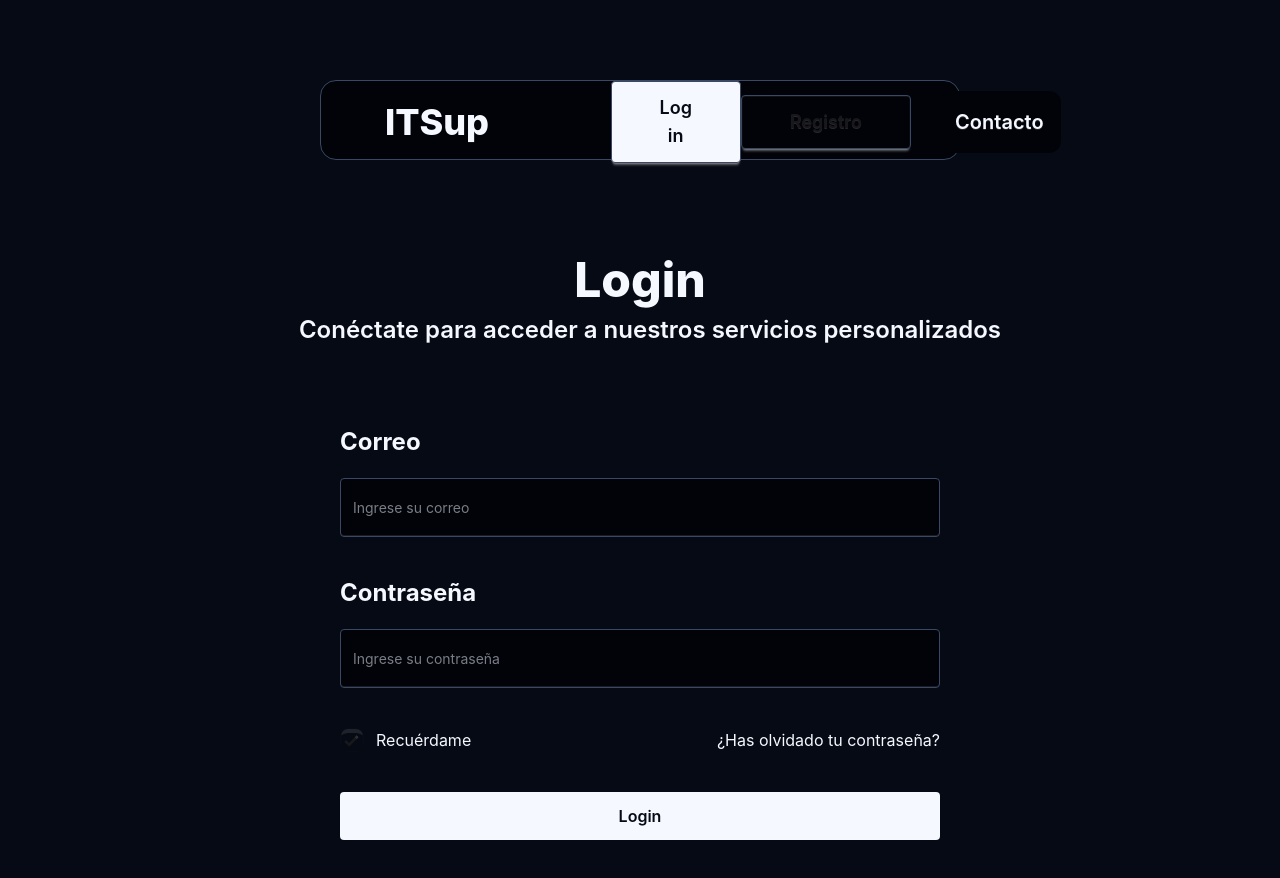
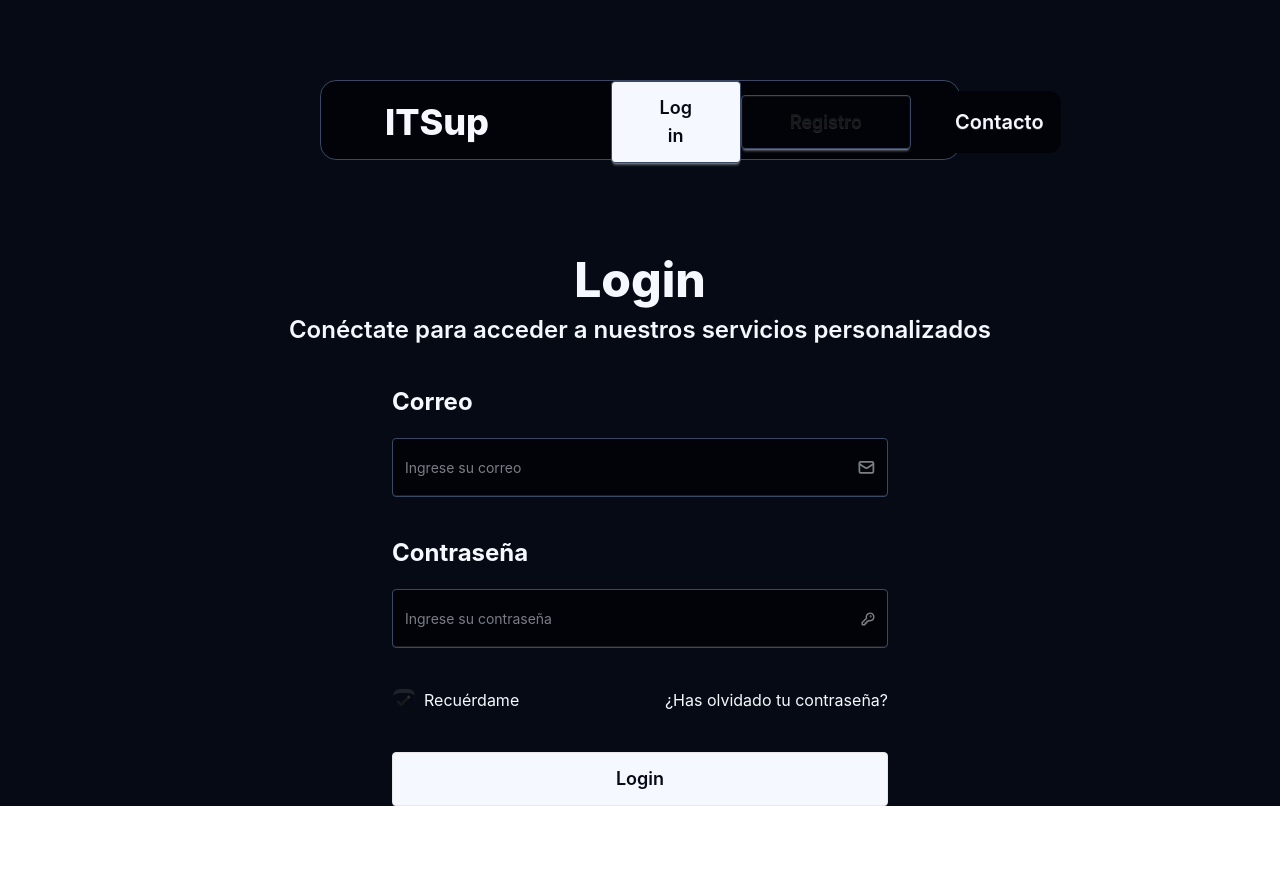
Before and after one commit to CopernicoDev/PYMES_WEB_Frontend_Angular, an Angular app: page /login in a window 1280 px wide. After the commit the page ends 806 px from the top, so only its background shows below. Built offline with nearby package versions, Linux system fonts and the light colour scheme.

Commit message:
Adaptando los apartados login y sign-up a móviles

```diff
--- a/src/app/components/input/input.html
+++ b/src/app/components/input/input.html
@@ -1,5 +1,47 @@
 <div class="grid grid-cols-1 floating-label">
+    <!-- Etiqueta del campo (ej. Correo, Contraseña) -->
     <label [for]="id()" class="mb-5 font-bold text-2xl">{{label()}}</label>
-    <input [id]="id()" [type]="type()" [placeholder]="placeholder()" [formControl]="control()"
-        class="border border-border  bg-bg-dark p-3 py-5 w-full h-full input input-md">
+
+    <!-- Contenedor visual del input estilo DaisyUI -->
+    <label
+        class="border border-border bg-bg-dark px-3 py-5 w-full h-full input input-md flex items-center justify-between gap-2">
+        <input [id]="id()" [type]="type() === 'password' && isPasswordVisible() ? 'text' : type()"
+            [placeholder]="placeholder()" [formControl]="control()"
+            class="grow bg-transparent border-none outline-none h-full w-full">
+
+        <!-- Icono de Correo (a la derecha) -->
+        @if (icon() === 'email') {
+        <svg class="h-[1.2em] w-[1.2em] opacity-50 shrink-0" xmlns="http://www.w3.org/2000/svg" viewBox="0 0 24 24">
+            <g stroke-linejoin="round" stroke-linecap="round" stroke-width="2.5" fill="none" stroke="currentColor">
+                <rect width="20" height="16" x="2" y="4" rx="2"></rect>
+                <path d="m22 7-8.97 5.7a1.94 1.94 0 0 1-2.06 0L2 7"></path>
+            </g>
+        </svg>
+        }
+
+        <!-- Icono de Contraseña (a la derecha y con toggle interactivo) -->
+        @else if (icon() === 'password') {
+        <button type="button" (click)="togglePasswordVisibility()"
+            class="focus:outline-none shrink-0 hover:text-text-muted transition-colors">
+            @if (isPasswordVisible()) {
+            <!-- Icono de Ojo tachado (Ocultar contraseña) -->
+            <svg class="h-[1.2em] w-[1.2em] opacity-50" xmlns="http://www.w3.org/2000/svg" fill="none"
+                viewBox="0 0 24 24" stroke-width="2.5" stroke="currentColor">
+                <path stroke-linecap="round" stroke-linejoin="round"
+                    d="M3.98 8.223A10.477 10.477 0 0 0 1.934 12C3.226 16.338 7.244 19.5 12 19.5c.993 0 1.953-.138 2.863-.395M6.228 6.228A10.451 10.451 0 0 1 12 4.5c4.756 0 8.773 3.162 10.065 7.498a10.522 10.522 0 0 1-4.293 5.774M6.228 6.228 3 3m3.228 3.228 3.65 3.65m7.894 7.894L21 21m-3.228-3.228-3.65-3.65m0 0a3 3 0 1 0-4.243-4.243m4.242 4.242L9.88 9.88" />
+            </svg>
+            } @else {
+            <!-- Icono de Llave DaisyUI (Mostrar contraseña) -->
+            <svg class="h-[1em] opacity-50" xmlns="http://www.w3.org/2000/svg" viewBox="0 0 24 24">
+                <g stroke-linejoin="round" stroke-linecap="round" stroke-width="2.5" fill="none" stroke="currentColor">
+                    <path
+                        d="M2.586 17.414A2 2 0 0 0 2 18.828V21a1 1 0 0 0 1 1h3a1 1 0 0 0 1-1v-1a1 1 0 0 1 1-1h1a1 1 0 0 0 1-1v-1a1 1 0 0 1 1-1h.172a2 2 0 0 0 1.414-.586l.814-.814a6.5 6.5 0 1 0-4-4z">
+                    </path>
+                    <circle cx="16.5" cy="7.5" r=".5" fill="currentColor"></circle>
+                </g>
+            </svg>
+            }
+        </button>
+        }
+    </label>
 </div>
--- a/src/app/layouts/public-layout/public-layout.html
+++ b/src/app/layouts/public-layout/public-layout.html
@@ -1,6 +1,6 @@
-<section class="flex flex-col bg-bg min-h-screen w-full text-text gap-4">
+<section class="flex flex-col bg-bg min-h-screen w-full text-text gap-4 overflow-x-hidden">
     <app-nav-bar class="w-full grid place-items-center"></app-nav-bar>
-    <main class="w-full grid  grid-cols-1">
+    <main class="w-full grid grid-cols-1">
         <router-outlet></router-outlet>
     </main>
 </section>
--- a/src/app/pages/contact/contact.html
+++ b/src/app/pages/contact/contact.html
@@ -20,7 +20,8 @@
       <app-input label="Mensaje" id="message" type="textarea" placeholder="Ingrese su mensaje"
         [control]="contactForm.controls.message"></app-input>
 
-      <button class="bg-text hover:bg-text-muted text-bg font-semibold w-full rounded py-3">Enviar</button>
+      <button
+        class="btn bg-text hover:bg-text-muted text-bg font-semibold text-lg w-full rounded py-3 transition-colors duration-200 h-auto min-h-0">Enviar</button>
     </div>
   </div>
   <div class="border border-border bg-bg-dark grid place-content-center">
--- a/src/app/pages/login/login.html
+++ b/src/app/pages/login/login.html
@@ -1,28 +1,34 @@
-<div class="grid grid-cols-1 text-center mt-20">
-  <h1 class="text-5xl font-extrabold">Login</h1>
-  <h2 class="text-2xl font-semibold pl-5 pt-2.5">Conéctate para acceder a nuestros servicios personalizados</h2>
-
+<div class="grid grid-cols-1 text-center mt-10 md:mt-20 px-4">
+  <h1 class="text-3xl md:text-5xl font-extrabold">Login</h1>
+  <h2 class="text-lg md:text-2xl font-semibold pt-2.5">Conéctate para acceder a nuestros servicios personalizados</h2>
 </div>
 
+<div class="grid grid-cols-1 w-full max-w-xl mt-6 md:mt-10 mx-auto px-4 md:px-10 place-items-center">
+  <div class="w-full h-full grid content-start gap-y-6 md:gap-y-10">
+    <app-input label="Correo" id="email" placeholder="Ingrese su correo" [control]="loginForm.controls.email"
+      icon="email"></app-input>
 
-<div class="grid grid-cols-1 min-w-[40vw] max-w-[50vw] min-h-[50vh] max-h-[70vh] mt-10 mx-auto p-10 place-items-center">
-  <div class="min-w-[600px] h-full grid content-start gap-y-10 ">
-    <app-input label="Correo" id="email" placeholder="Ingrese su correo"
-      [control]="loginForm.controls.email"></app-input>
     <app-input label="Contraseña" id="password" placeholder="Ingrese su contraseña"
-      [control]="loginForm.controls.password" type="password"></app-input>
+      [control]="loginForm.controls.password" type="password" icon="password"></app-input>
 
-    <!-- Contenedor general: Grid de 2 columnas -->
-    <div class="grid grid-cols-2 items-center w-full">
 
-      <!-- Lado Izquierdo: El checkbox y el texto (usando tu grid de antes) -->
-      <label class="grid grid-cols-[auto_1fr] items-center gap-x-3 cursor-pointer w-max">
-        <input type="checkbox" checked="checked" class="checkbox" />
-        <span>Recuérdame</span>
+    <!-- Contenedor general: Grid de 2 columnas alineado horizontalmente siempre -->
+    <div class="grid grid-cols-2 items-center w-full text-xs sm:text-sm md:text-base gap-2">
+      <!-- Lado Izquierdo: El checkbox -->
+      <label class="grid grid-cols-[auto_1fr] items-center gap-x-2 cursor-pointer w-max">
+        <input type="checkbox" checked="checked" class="checkbox checkbox-sm md:checkbox-md" />
+        <span class="whitespace-nowrap">Recuérdame</span>
       </label>
-      <!-- Lado Derecho: Fuera del label. 'justify-self-end' lo pega al extremo derecho -->
-      <a class="justify-self-end hover:text-text-muted" href="">¿Has olvidado tu contraseña?</a>
+
+      <!-- Lado Derecho: Enlace alineado a la derecha siempre dentro de su celda -->
+      <a class="justify-self-end text-right hover:text-text-muted" href="">
+        ¿Has olvidado tu contraseña?
+      </a>
     </div>
-    <button class="bg-text hover:bg-text-muted text-bg font-semibold w-full rounded py-3">Login</button>
+
+    <button
+      class="btn bg-text hover:bg-text-muted text-bg font-semibold text-lg w-full rounded py-3 transition-colors duration-200 h-auto min-h-0">
+      Login
+    </button>
   </div>
 </div>
--- a/src/app/pages/sign-up/sign-up.html
+++ b/src/app/pages/sign-up/sign-up.html
@@ -1,29 +1,32 @@
-<div class="grid grid-cols-1 text-center mt-20">
-    <h1 class="text-5xl font-extrabold">Registro</h1>
-    <h2 class="text-2xl font-semibold pl-5 pt-2.5">Registrate para acceder a nuestros servicios personalizados</h2>
-
+<div class="grid grid-cols-1 text-center mt-10 md:mt-20 px-4">
+    <h1 class="text-3xl md:text-5xl font-extrabold">Registro</h1>
+    <h2 class="text-lg md:text-2xl font-semibold pt-2.5">Regístrate para acceder a nuestros servicios personalizados
+    </h2>
 </div>
 
+<div class="grid grid-cols-1 w-full max-w-xl mt-6 md:mt-10 mx-auto px-4 md:px-10 place-items-center">
+    <div class="w-full h-full grid content-start gap-y-6 md:gap-y-10">
+        <app-input label="Correo" id="email" placeholder="Ingrese su correo" [control]="singUpForm.controls.email"
+            icon="email"></app-input>
 
-<div class="grid grid-cols-1 min-w-[40vw] max-w-[50vw] min-h-[50vh] max-h-[70vh] mt-10 mx-auto p-10 place-items-center">
-    <div class="min-w-[600px] h-full grid content-start gap-y-10 ">
-        <app-input label="Correo" id="email" placeholder="Ingrese su correo"
-            [control]="singUpForm.controls.email"></app-input>
         <app-input label="Contraseña" id="password" placeholder="Ingrese su contraseña"
-            [control]="singUpForm.controls.password" type="password"></app-input>
+            [control]="singUpForm.controls.password" type="password" icon="password"></app-input>
+
         <app-input label="Confirmar Contraseña" id="confirmPassword" placeholder="Confirme su contraseña"
-            [control]="singUpForm.controls.confirmPassword" type="password"></app-input>
+            [control]="singUpForm.controls.confirmPassword" type="password" icon="password"></app-input>
 
-        <!-- Contenedor general: Grid de 2 columnas -->
+
+        <!-- Contenedor general: Checkbox adaptable -->
         <div class="grid grid-cols-1 items-center w-full">
-
-            <!-- Lado Izquierdo: El checkbox y el texto (usando tu grid de antes) -->
             <label class="grid grid-cols-[auto_1fr] items-center gap-x-3 cursor-pointer w-max">
                 <input type="checkbox" checked="checked" class="checkbox" />
-                <span>Recuérdame</span>
+                <span class="text-sm md:text-base">Recuérdame</span>
             </label>
-            <!-- Lado Derecho: Fuera del label. 'justify-self-end' lo pega al extremo derecho -->
         </div>
-        <button class="bg-text hover:bg-text-muted text-bg font-semibold w-full rounded py-3">Registrarse</button>
+
+        <button
+            class="btn bg-text hover:bg-text-muted text-bg font-semibold text-lg w-full rounded py-3 transition-colors duration-200 h-auto min-h-0">
+            Registrarse
+        </button>
     </div>
 </div>
--- a/src/index.html
+++ b/src/index.html
@@ -8,7 +8,7 @@
   <link rel="icon" type="image/x-icon" href="favicon.png">
 </head>
 
-<body class="bg-bg text-text antialiased min-h-screen">
+<body class="bg-bg text-text antialiased min-h-screen overflow-x-hidden">
   <app-root></app-root>
 </body>
 
```
